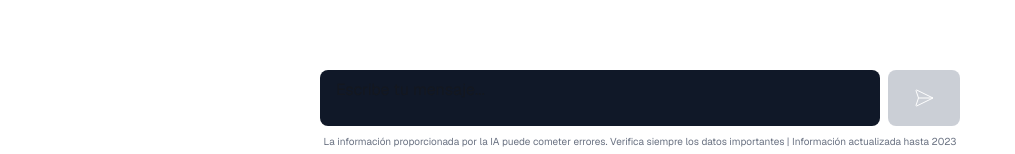
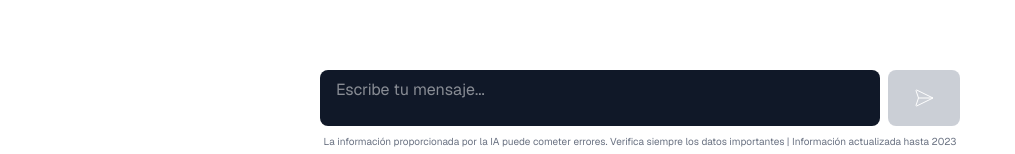
Before and after one commit to Emcahell/chat-ia-emma, a Next.js app: page / in a window 1280 px wide. Shown: the part 643-797 px from the top of the page, without its empty margins (0-1015 px from the left). Built offline with nearby package versions, Linux system fonts and the light colour scheme.

Commit message:
improve dark light mode

```diff
--- a/app/page.tsx
+++ b/app/page.tsx
@@ -149,7 +149,7 @@ export default function ChatVenezuela() {
               key={idx}
               className={`flex ${msg.role === "user" ? "justify-end" : "justify-start"}`}>
               <div
-                className={`max-w-xs px-4 py-2 rounded-lg ${msg.role === "user" ? "bg-blue-500/50 text-white" : "bg-gray-900 text-white"}`}>
+                className={`max-w-xs px-4 py-2 rounded-lg ${msg.role === "user" ? "bg-blue-500 dark:bg-blue-500/50 text-white" : "bg-gray-900 text-white"}`}>
                 {msg.content}
               </div>
             </div>
@@ -157,7 +157,7 @@ export default function ChatVenezuela() {
         )}
         {loading && (
           <div className="flex justify-start">
-            <div className="max-w-xs px-4 py-2 rounded-lg text-white animate-pulse">
+            <div className="max-w-xs px-4 py-2 rounded-lg text-gray-600 dark:text-white animate-pulse">
               Escribiendo...
             </div>
           </div>
@@ -172,7 +172,7 @@ export default function ChatVenezuela() {
             value={input}
             onChange={handleTextareaChange}
             onKeyPress={handleKeyPress}
-            className="flex-1 px-4 py-2 border rounded-lg focus:outline-none border-none bg-gray-900 resize-none overflow-hidden min-h-10 max-h-30"
+            className="flex-1 px-4 py-2 text-white border rounded-lg focus:outline-none border-none bg-gray-900 resize-none overflow-hidden min-h-10 max-h-30"
             placeholder="Escribe tu mensaje..."
             rows={1}
           />
```
